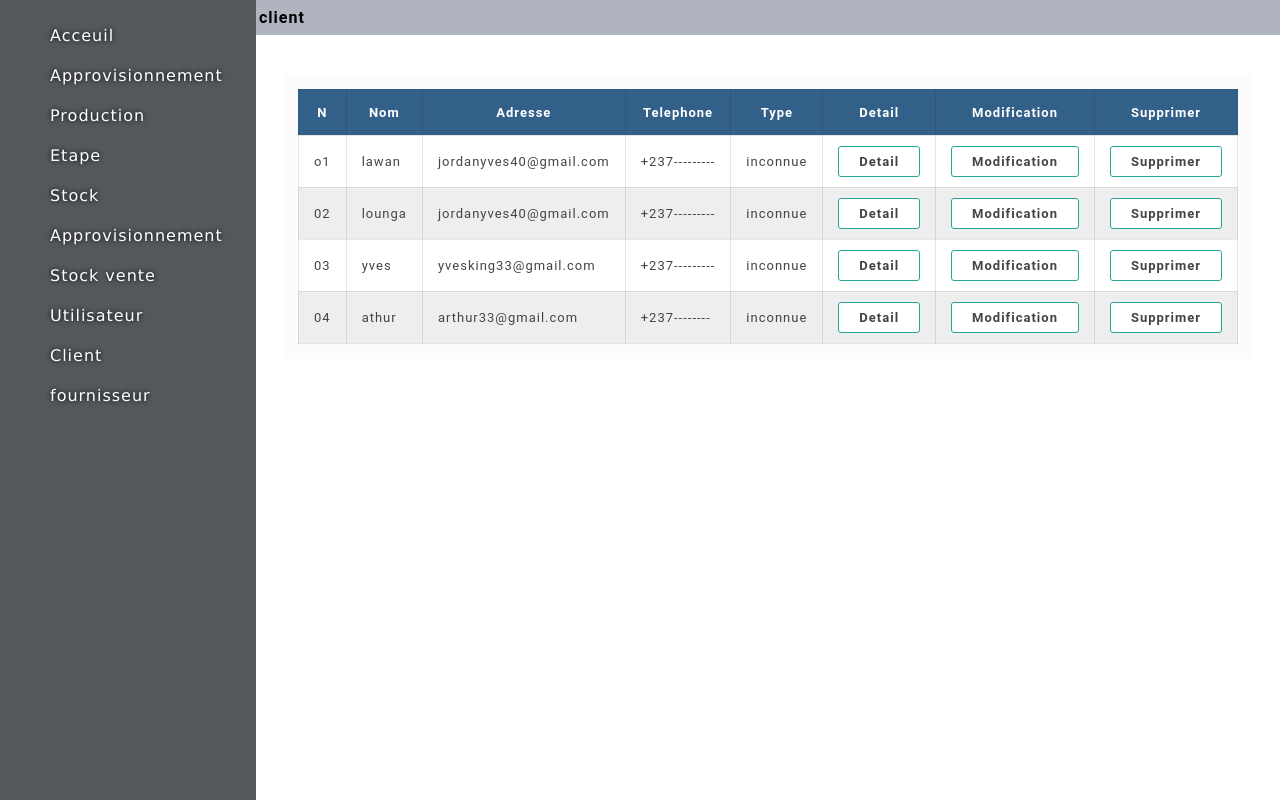
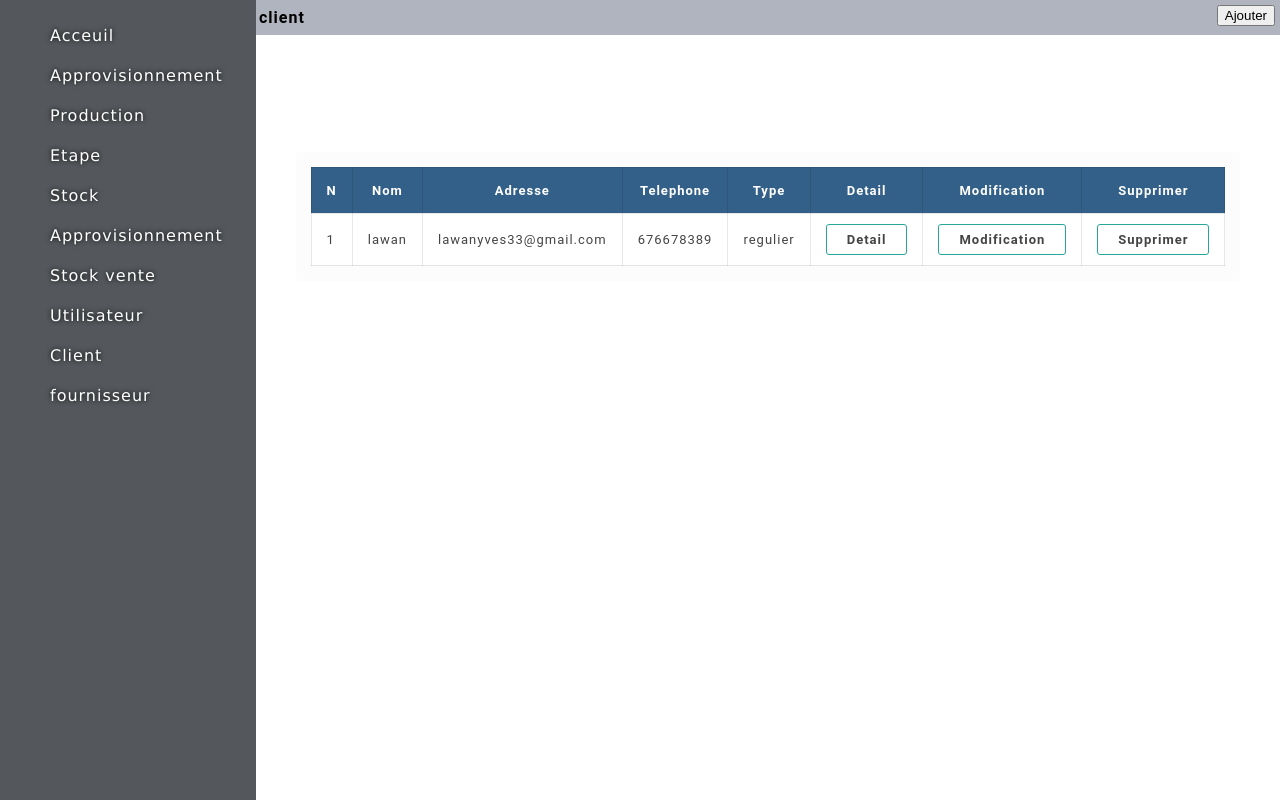
Before and after one commit to pezana/blesscomputer, a Django app: page /client in a window 1280 px wide. Shown: the part 100-900 px from the top of the page. Run offline with Django 4.2, Linux system fonts and the light colour scheme; data comes from the database, SQL or seed files in the repository; both versions use the stored data as it was after the commit.

Commit message:
recuperation de la base de donner pour la liste client

```diff
--- a/prod/client.py
+++ b/prod/client.py
@@ -3,4 +3,5 @@ from prod.models import *
 
 
 def redirectionclient(request):
-     return render(request,'client.html')
+    listeclient=client.objects.all()
+    return render(request,'client.html',{'liste':listeclient})
--- a/prod/templates/client.html
+++ b/prod/templates/client.html
@@ -1,5 +1,5 @@
 {% extends 'base.html' %} {% block titre %}
- client {% endblock titre %}
+ client {% endblock titre %} {% block barbtn %}<input type="button" value="Ajouter"> {% endblock barbtn %}
  {%block contenu %}
  <style>
     /* Style pour table fournisseur */
@@ -104,12 +104,13 @@
         </tr>
       </thead>
       <tbody>
+        {% for elt in liste %}
             <tr>
-            <td>o1</td>
-            <td>lawan</td>
-          <td>jordanyves40@gmail.com</td>
-          <td>+237---------</td>
-          <td>inconnue</td>
+                <td>{{ forloop.counter}}</td>
+                <td>{{ elt.nom }}</td>
+                <td>{{ elt.adress }}</td>
+                <td>{{ elt.tel }}</td>
+                <td>{{ elt.typeclient }}</td>
                 <td>
                     <span class="action_btn">
                 <a href="#">Detail</a>
@@ -126,73 +127,7 @@
               </span>
                 </td>
             </tr>
-          <td>02</td>
-          <td>lounga</td>
-          <td>jordanyves40@gmail.com</td>
-          <td>+237---------</td>
-          <td>inconnue</td>
-          <td>
-            <span class="action_btn">
-                <a href="#">Detail</a>
-              </span>
-          </td>
-          <td>
-            <span class="action_btn">
-              <a href="#">Modification</a>
-            </span>
-          </td>
-          <td>
-            <span class="action_btn">
-                <a href="#">Supprimer</a>
-              </span>
-          </td>
-        </tr>
-
-        <tr>
-            <td>03</td>
-            <td>yves</td>
-            <td>yvesking33@gmail.com</td>
-            <td>+237---------</td>
-            <td>inconnue</td>
-            <td>
-              <span class="action_btn">
-                  <a href="#">Detail</a>
-                </span>
-            </td>
-            <td>
-              <span class="action_btn">
-                <a href="#">Modification</a>
-              </span>
-            </td>
-            <td>
-              <span class="action_btn">
-                  <a href="#">Supprimer</a>
-                </span>
-            </td>
-          </tr>
-
-        <tr>
-            <td>04</td>
-            <td>athur</td>
-            <td>arthur33@gmail.com</td>
-            <td>+237--------</td>
-            <td>inconnue</td>
-            <td>
-              <span class="action_btn">
-                  <a href="#">Detail</a>
-                </span>
-            </td>
-            <td>
-              <span class="action_btn">
-                <a href="#">Modification</a>
-              </span>
-            </td>
-            <td>
-              <span class="action_btn">
-                  <a href="#">Supprimer</a>
-                </span>
-            </td>
-          </tr>
+            {% endfor %}
       </tbody>
     </table>
   </div>
```
Also changed, not shown: db.sqlite3. Lines whose indentation alone changed are shown as unchanged.
